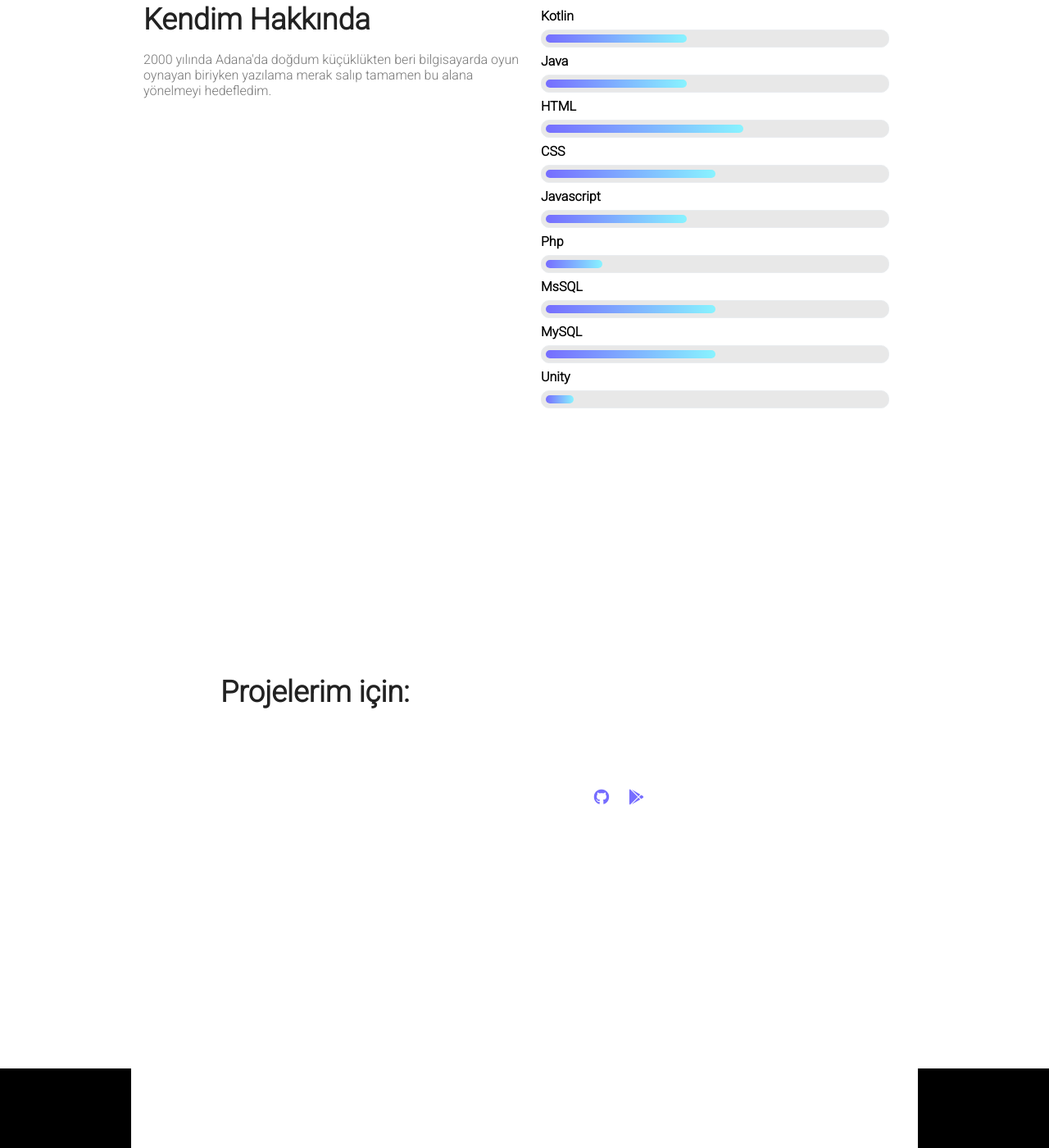
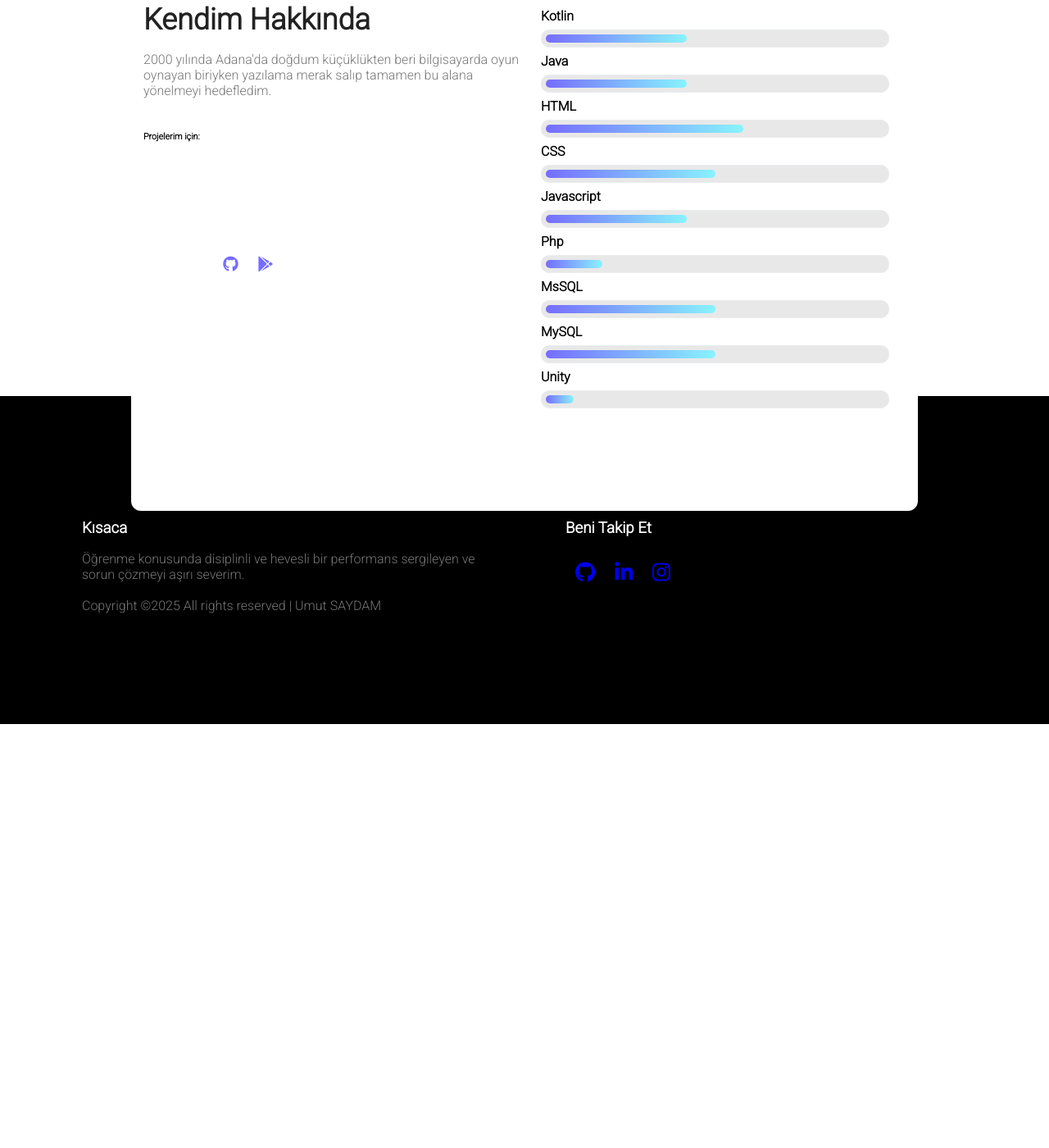
Before and after one commit to umutsaydam/portfolio, a plain HTML site: page index.html in a window 1280 px wide. Shown: the part 1057-2457 px from the top of the page at 82% size. After the commit the page ends 1940 px from the top, so only its background shows below. Drawn offline with Linux system fonts and the light colour scheme.

Commit message:
Update index.html

```diff
--- a/index.html
+++ b/index.html
@@ -22,7 +22,6 @@
             <ul class="main-list">
                 <li class="list-item"><a href="#Anasayfa">Anasayfa</a></li>
                 <li class="list-item"><a href="#Hakkimda">Hakkımda</a></li>
-                <li class="list-item"><a href="#Portfolyo">Portfolyo</a></li>
                 <li class="list-item"><a href="#Iletisim">İletişim</a></li>
             </ul>
         </nav>
@@ -73,6 +72,13 @@
                         <h4>Kendim Hakkında</h4>
                         <p>2000 yılında Adana'da doğdum küçüklükten beri bilgisayarda oyun oynayan biriyken yazılama
                             merak salıp tamamen bu alana yönelmeyi hedefledim.</p>
+                    </div>
+                    <div class="welcome-text">
+                        <h6>Projelerim için:</h6>
+                        <ul class="list social-media col-6s">
+                            <li><a href="https://github.com/umutsaydam"><i class="fab fa-github"></i></a></li>
+                            <li><a href="https://play.google.com/store/apps/dev?id=5897322260682636093"><i class="fab fa-google-play"></i></a></li>
+                        </ul>
                     </div>
                 </div>
                 <div class="col-6 abt">
@@ -153,20 +159,6 @@
         </div>
     </section>
 
-     <section class="about-me col-12">
-        <div class="container col-9" id="Hakkimda">
-            <div class="about-me-text">
-                <div class="welcome-text">
-                    <h4>Projelerim için:</h4>
-                </div>
-                <ul class="list social-media col-6s">
-                    <li><a href="https://github.com/umutsaydam"><i class="fab fa-github"></i></a></li>
-                    <li><a href="https://play.google.com/store/apps/dev?id=5897322260682636093"><i class="fab fa-google-play"></i></a></li>
-                </ul>
-            </div>
-        </div>
-     </section>
-
     <footer class="footer-area col-12">
         <div class="footer-box">
             <div class="boxes col-4">
```
